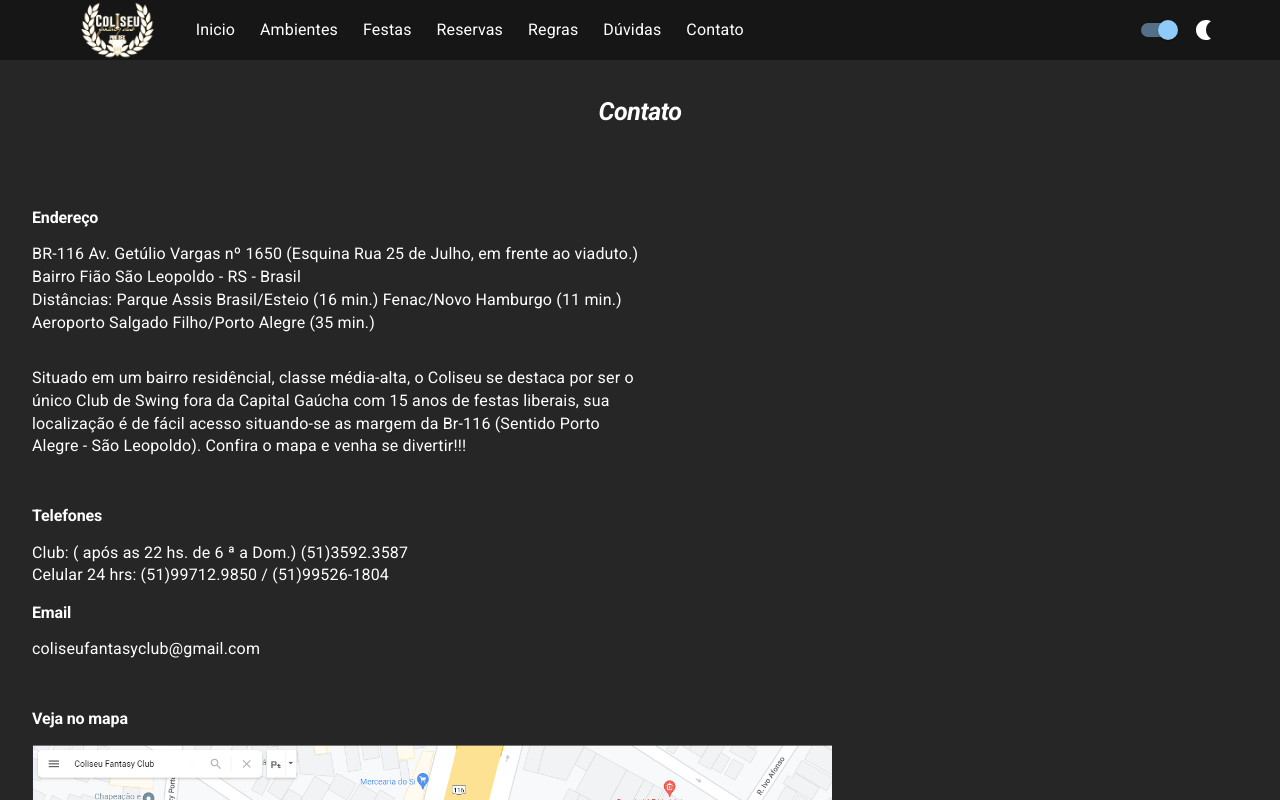
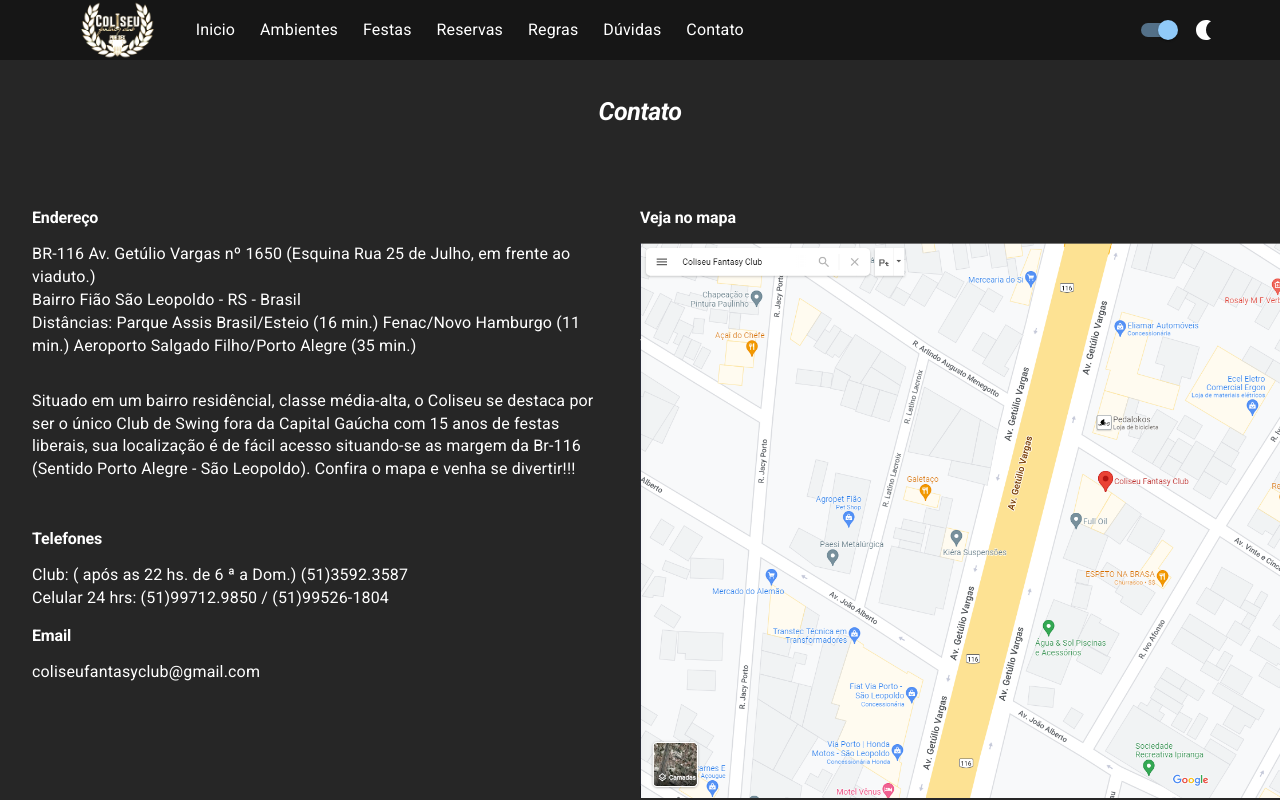
Before and after one commit to leozera14/Coliseu, a React (Vite) app: page /contato_localizacao in a window 1280 px wide. Built offline with nearby package versions, Linux system fonts and the light colour scheme.

Commit message:
fix: Contact image width and section flex direction, also change isMobile values to be all the same

```diff
--- a/src/components/Header/Header.tsx
+++ b/src/components/Header/Header.tsx
@@ -15,7 +15,6 @@
 import { handleLogout } from "../../utils/handleLogout";
 
 //Images
-import Logo from "../../assets/logo.png";
 import BlackLogo from "../../assets/logo_black.png"
 import WhiteLogo from "../../assets/logo_white.png"
 
@@ -73,7 +72,7 @@
 export const Header = () => {
   const { dark, setDark } = useThemeHook();
   const theme = useTheme();
-  const isMobile = useMediaQuery(theme.breakpoints.down("lg"));
+  const isMobile = useMediaQuery(theme.breakpoints.between("xs", "md"));
   const classes = useStyles();
 
   const username = window.localStorage.getItem('username')
--- a/src/pages/Contact/Contact.tsx
+++ b/src/pages/Contact/Contact.tsx
@@ -1,6 +1,8 @@
 import { makeStyles } from "@material-ui/styles";
-import { Typography } from "@mui/material";
+import { Typography, useMediaQuery } from "@mui/material";
 import { useRef, useCallback } from 'react';
+
+import { useTheme } from "@mui/material/styles";
 
 import Mapa from "../../assets/map.png";
 
@@ -16,7 +18,6 @@
   },
   wrapper: {
     display: "flex",
-    flexWrap: "wrap",
   },
   itemContainer: {
     padding: "16px",
@@ -39,6 +40,9 @@
   const isMountedRef = useRef(true)
   const isMounted = useCallback(() => isMountedRef.current, [])
 
+  const theme = useTheme();
+  const isMobile = useMediaQuery(theme.breakpoints.between("xs", "md"));
+
   const classes = useStyles();
 
   const mapaLink = "https://www.google.com/maps/place/Coliseu+Fantasy+Club/@-29.7740092,-51.1547494,19z/data=!3m1!4b1!4m5!3m4!1s0x951969b46ba9ae03:0xc7972bfec2a4ced8!8m2!3d-29.7740054!4d-51.154128"
@@ -60,7 +64,7 @@
         </Typography>
       </div>
 
-      <section className={classes.wrapper}>
+      <section className={classes.wrapper} style={{flexDirection: isMobile ? "column" : "row"}}>
         <div className={classes.itemContainer}>
           <Typography
             variant="h2"
@@ -202,6 +206,7 @@
               src={Mapa}
               alt="Mapa Coliseu Fantasy Club"
               className={classes.image}
+              style={{maxWidth: isMobile ? '100%' : ''}}
             />
           </a>
         </div>
--- a/src/pages/Home/Home.tsx
+++ b/src/pages/Home/Home.tsx
@@ -33,9 +33,6 @@
     })()
   }, [])
 
-  const theme = useTheme();
-  const isMobile = useMediaQuery(theme.breakpoints.down("lg"));
-
   return (
     <>
       <Carousel
@@ -46,13 +43,9 @@
         {images.length > 0 && images.map((image, i) => (
           <div key={i} className={classes.container}>
             <img
-              src={isMobile ? image.imgur_link : image.imgur_link}
+              src={image.imgur_link}
               className={classes.image}
             />
-            {/* <p style={{ position: "absolute", top: 0 }}>{image.description}</p>
-            <p style={{ position: "absolute", top: 20 }}>
-              {isMobile ? "mobile" : "desktop"}
-            </p> */}
           </div>
         ))}
       </Carousel>
--- a/src/routers/mainRoutes.tsx
+++ b/src/routers/mainRoutes.tsx
@@ -1,5 +1,5 @@
 import React from "react";
-import { Routes, Route, BrowserRouter } from "react-router-dom";
+import { Routes, Route, BrowserRouter, Navigate } from "react-router-dom";
 import {
   Home,
   Doubts,
@@ -61,6 +61,8 @@
         >
           <div className={classes.routeWrapper}>
             <Routes>
+              <Route path="*" element={<Navigate to="/" replace />} />
+
               <Route path="/" element={<Home />} />
 
               <Route path="/admin" element={<ProtectedRoute element={<Admin />} />} />
```
